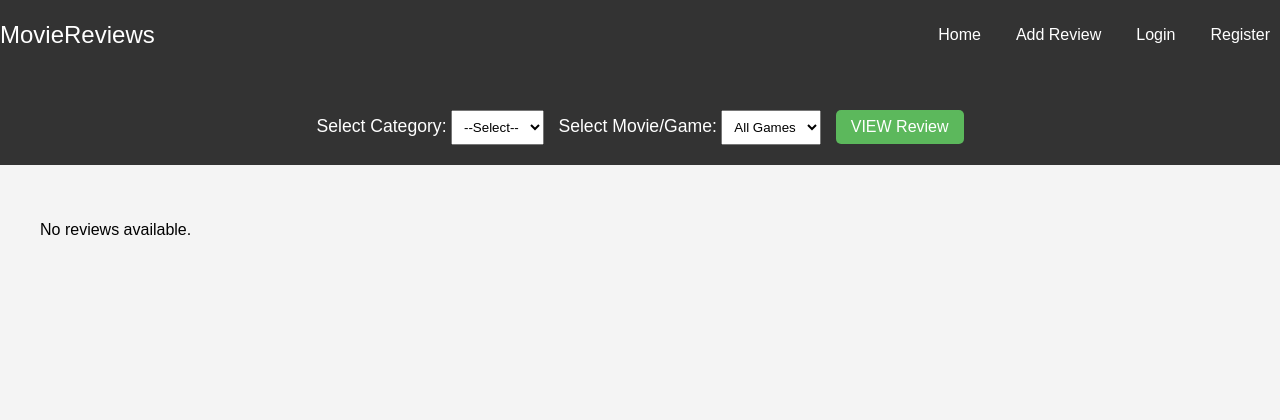
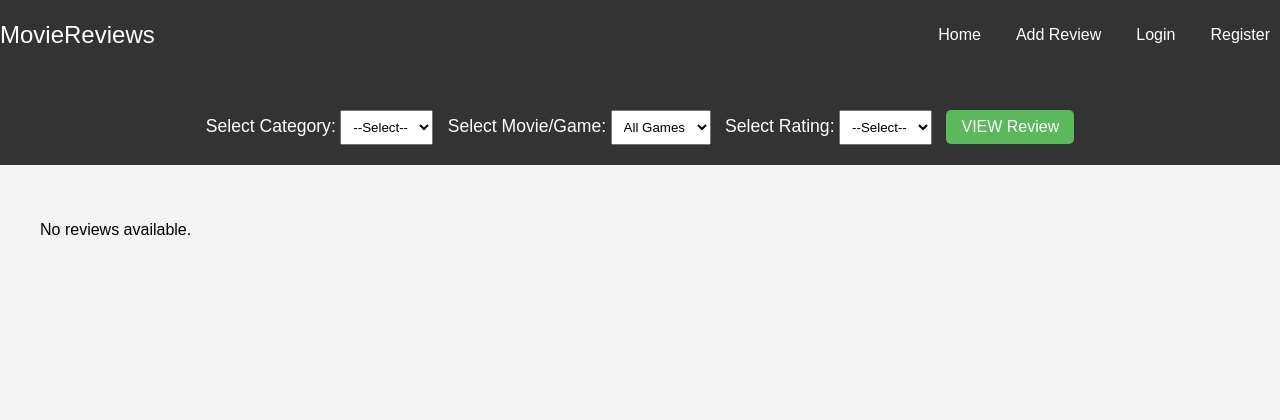
Before and after one commit to Krithik-7/Movie-Game_Review, a Flask app: page /get_reviews in a window 1280 px wide. Shown: the top 420 px of the page. Run offline with Flask 3, Linux system fonts and the light colour scheme.

Commit message:
reviews.html

```diff
--- a/game-movie - Copy/template/reviews.html
+++ b/game-movie - Copy/template/reviews.html
@@ -50,6 +50,17 @@
                 {% endif %}
             </select>
 
+            <!-- Rating Dropdown -->
+            <label for="rating">Select Rating:</label>
+            <select id="rating" name="rating">
+                <option value="">--Select--</option>
+                <option value="1" {% if rating == '1' %}selected{% endif %}>1</option>
+                <option value="2" {% if rating == '2' %}selected{% endif %}>2</option>
+                <option value="3" {% if rating == '3' %}selected{% endif %}>3</option>
+                <option value="4" {% if rating == '4' %}selected{% endif %}>4</option>
+                <option value="5" {% if rating == '5' %}selected{% endif %}>5</option>
+            </select>
+
             <button type="submit">VIEW Review</button>
         </form>
     </header>
@@ -100,14 +111,10 @@
             const category = this.value;
             const movieDropdown = document.getElementById('item_title');
 
-            if (category === 'movie') {
+            if (category === 'movie' || category === 'game') {
                 movieDropdown.disabled = false;
-                // Trigger a reload to update movie titles
-                window.location.href = "{{ url_for('get_reviews') }}?category=movie";
-            } else if (category === 'game') {
-                movieDropdown.disabled = false;
-                // Trigger a reload to update game titles
-                window.location.href = "{{ url_for('get_reviews') }}?category=game";
+                // Reload the page to update movie/game titles
+                window.location.href = "{{ url_for('get_reviews') }}?category=" + category;
             } else {
                 movieDropdown.disabled = true;
             }
```
